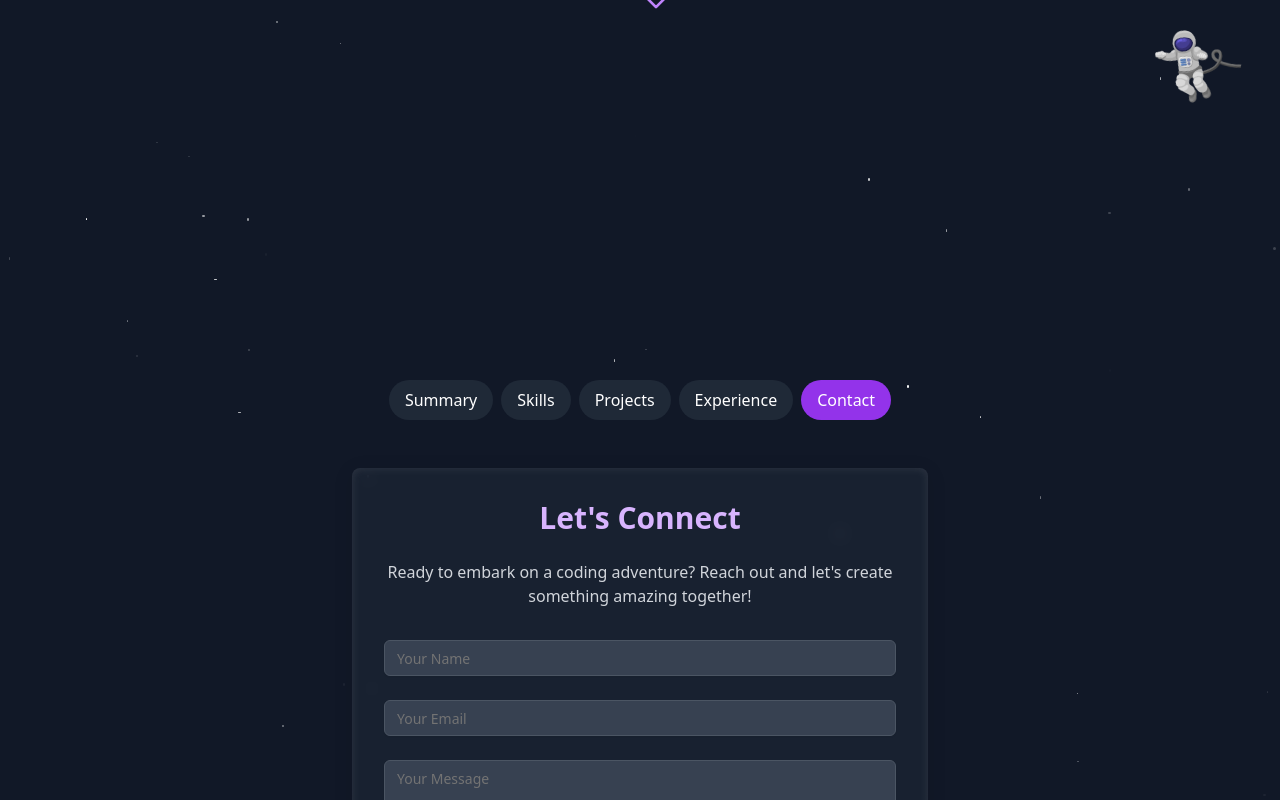
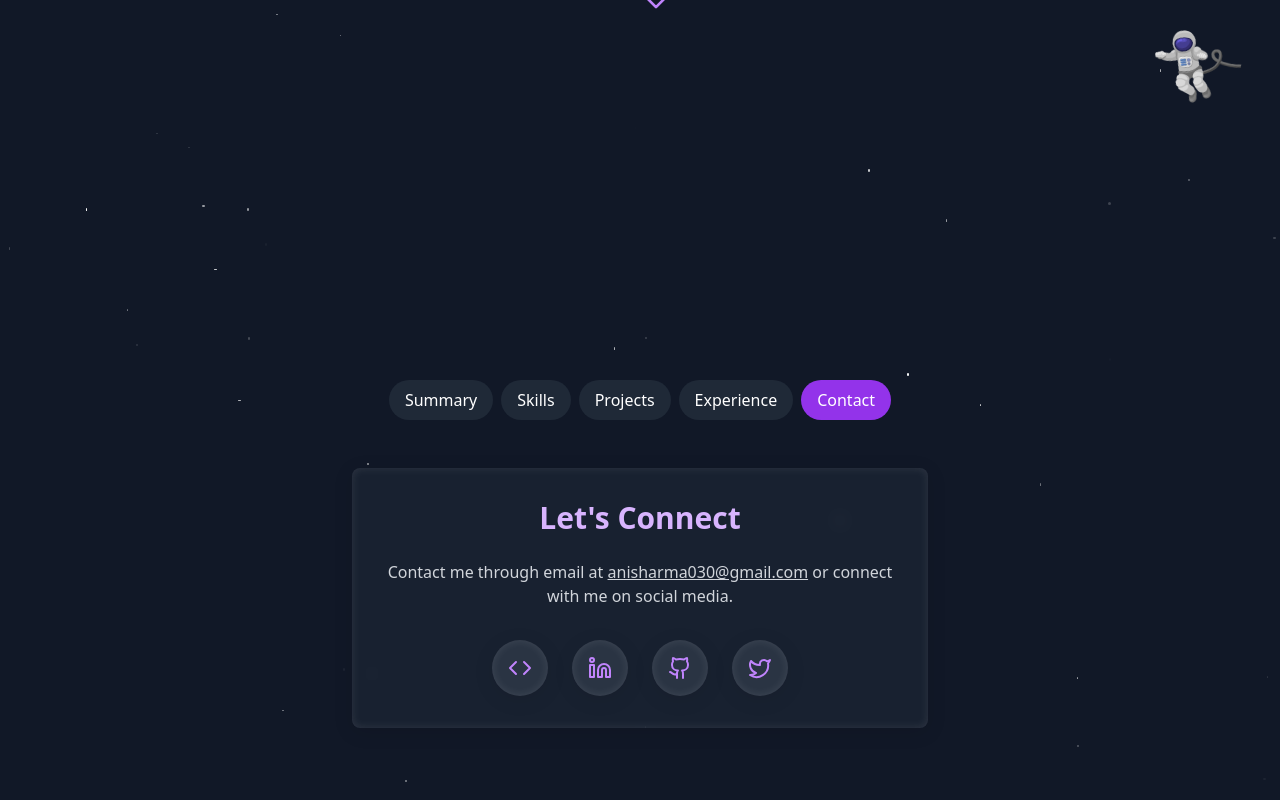
Before and after one commit to ani-sh-arma/portfolio, a React (Vite) app: page / in a window 1280 px wide. Both pictures are taken after a click on the button "Contact". Shown: the part 660-1460 px from the top of the page. Built offline with nearby package versions, Linux system fonts and the light colour scheme.

Commit message:
updated contact me page

```diff
--- a/src/components/contact.tsx
+++ b/src/components/contact.tsx
@@ -1,32 +1,7 @@
-import { useState } from "react";
 import { motion } from "framer-motion";
-import { Mail, Code, Linkedin, Github, Twitter, Send } from "lucide-react";
-import { Button } from "@/components/ui/button";
-import { Input } from "@/components/ui/input";
-import { Textarea } from "@/components/ui/textarea";
+import { Code, Linkedin, Github, Twitter } from "lucide-react";
 
 export function ContactSection() {
-  const [formState, setFormState] = useState({
-    name: "",
-    email: "",
-    message: "",
-  });
-
-  const handleInputChange = (
-    e: React.ChangeEvent<HTMLInputElement | HTMLTextAreaElement>
-  ) => {
-    setFormState({
-      ...formState,
-      [e.target.name]: e.target.value,
-    });
-  };
-
-  const handleSubmit = (e: React.FormEvent) => {
-    e.preventDefault();
-    console.log("Form submitted:", formState);
-    setFormState({ name: "", email: "", message: "" });
-  };
-
   return (
     <div>
       <motion.div
@@ -43,49 +18,18 @@ export function ContactSection() {
           Let's Connect
         </h2>
         <p className="max-w-xl mx-auto text-gray-300 mb-8 text-center">
-          Ready to embark on a coding adventure? Reach out and let's create
-          something amazing together!
+          Contact me through email at{" "}
+          <a
+            href="mailto:anisharma030@gmail.com"
+            className="underline hover:text-blue-500"
+          >
+            anisharma030@gmail.com
+          </a>{" "}
+          or connect with me on social media.
         </p>
 
-        <form onSubmit={handleSubmit} className="space-y-6 mb-8">
-          <Input
-            type="text"
-            name="name"
-            placeholder="Your Name"
-            value={formState.name}
-            onChange={handleInputChange}
-            className="bg-gray-700 border-gray-600 text-white placeholder-gray-400"
-            required
-          />
-          <Input
-            type="email"
-            name="email"
-            placeholder="Your Email"
-            value={formState.email}
-            onChange={handleInputChange}
-            className="bg-gray-700 border-gray-600 text-white placeholder-gray-400"
-            required
-          />
-          <Textarea
-            name="message"
-            placeholder="Your Message"
-            value={formState.message}
-            onChange={handleInputChange}
-            className="bg-gray-700 border-gray-600 text-white placeholder-gray-400"
-            required
-          />
-          <Button
-            type="submit"
-            className="w-full bg-purple-600 hover:bg-purple-700 text-white"
-          >
-            <Send className="w-4 h-4 mr-2" />
-            Send Message
-          </Button>
-        </form>
-      </motion.div>
         <div className="flex flex-wrap justify-center space-x-6 mt-6">
           {[
-          { icon: Mail, href: "mailto:anisharma030@gmail.com", label: "Email" },
             { icon: Code, href: "https://dev.to/ani-sh-arma", label: "Dev.to" },
             {
               icon: Linkedin,
@@ -120,6 +64,7 @@ export function ContactSection() {
             </motion.a>
           ))}
         </div>
+      </motion.div>
     </div>
   );
 }
```
Lines whose indentation alone changed are shown as unchanged.
